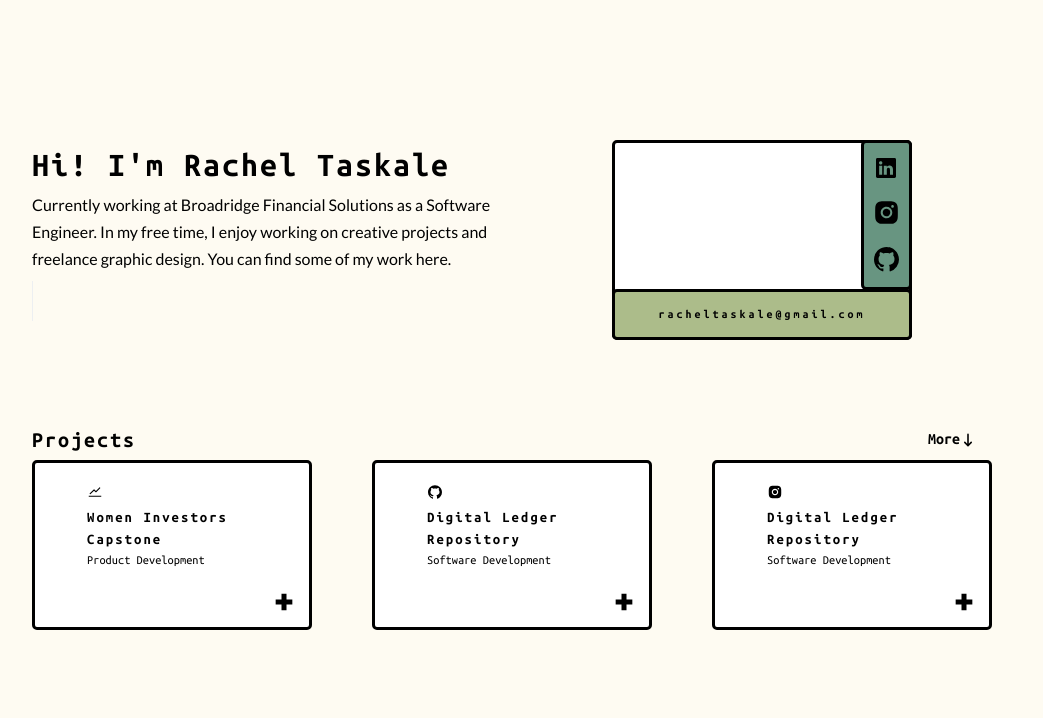
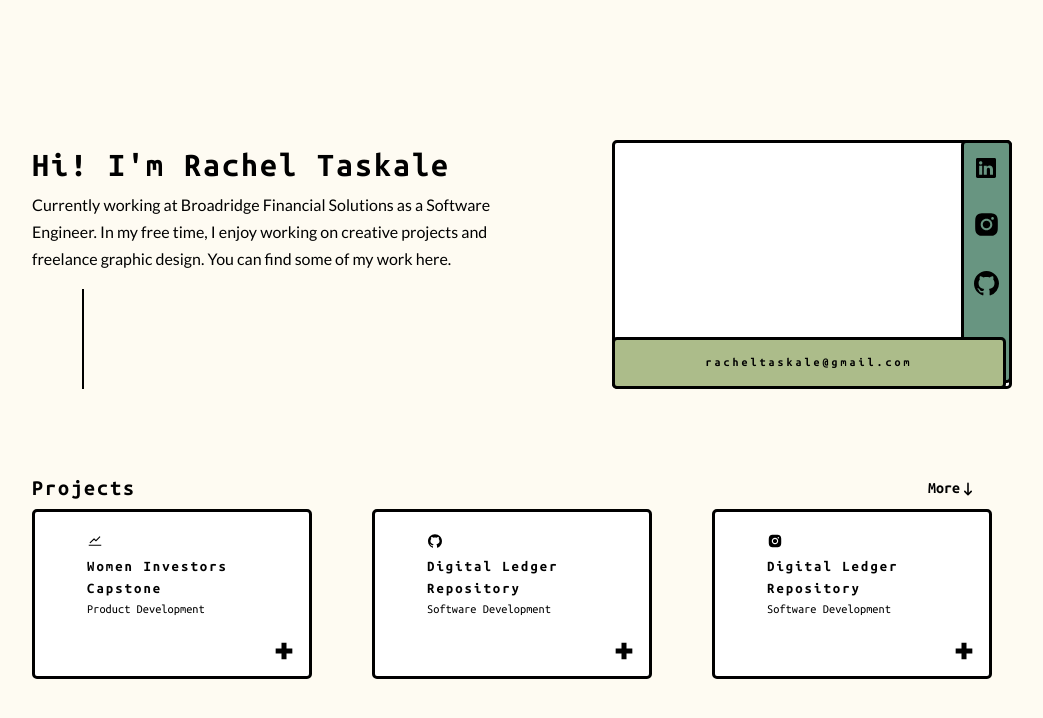
Before and after one commit to rachel-taskale/website, a React (Create React App) app: page / in a window 1280 px wide. Shown: the top 718 px of the page, without its empty margins (128-1171 px from the left). Built offline with nearby package versions, Linux system fonts and the light colour scheme.

Commit message:
modal shows individual descriptions

```diff
--- a/src/App.css
+++ b/src/App.css
@@ -94,16 +94,14 @@
   position:absolute;
   bottom:-3px;
   left:-3px;
-  width:102%;
   height: 4vw;
   background-color: #ACBC8A;
 
 }
-/* @media screen and (max-width: 500px) {
 
-  .header{
-    margin-left: 5%;
-    margin-right: 5%;
-  }
+.vertical-line{
+  margin-top: 2vh;
+  height:12.5vh;
+  border-left:#000000 2px solid;
 
-} */
+}
--- a/src/App.js
+++ b/src/App.js
@@ -46,10 +46,42 @@ function App() {
   },
 ]
   const { isOpen, onOpen, onClose } = useDisclosure()
+  const CustomModal = ({ showModalButtonText, modalHeader, modalBody }) => {
+    const { isOpen, onOpen, onClose } = useDisclosure();
+    return (
+      <>
+        <BiPlusMedical onClick={onOpen} className= "plus-icon" position='fixed' size={20}>
+          {showModalButtonText}
+        </BiPlusMedical>
+        <Modal isOpen={isOpen} onClose={onClose}>
+          <ModalOverlay />
+          <ModalContent>
+            <ModalHeader>{modalHeader}</ModalHeader>
+            <ModalCloseButton />
+            <ModalBody>{modalBody}</ModalBody>
+
+            <ModalFooter>
+              <Button variant="ghost" mr={3} onClick={onClose}>
+                Cancel
+              </Button>
+              <Button
+                colorScheme="red"
+                onClick={() => {
+                  alert(1);
+                }}
+              >
+                Delete
+              </Button>
+            </ModalFooter>
+          </ModalContent>
+        </Modal>
+      </>
+    );
+  }
   return (
     <div className="App">
       <Center>
-     <Box className='header' maxW={['95%', '95%', '95%', '75vw']} pt={100}>
+     <Box className='header' maxW={['93%', '93%', '93%', '75vw']} pt={100}>
         <link rel="preconnect" href="https://fonts.googleapis.com"/>
         <link rel="preconnect" href="https://fonts.gstatic.com" crossorigin/>
         <link href="https://fonts.googleapis.com/css2?family=Lato:wght@300;400;900&family=Ubuntu+Mono:wght@400;700&display=swap" rel="stylesheet"/>
@@ -63,25 +95,26 @@ function App() {
                 <Text className='body-text' lineHeight={1.7}>
                   Currently working at Broadridge Financial Solutions as a Software Engineer. In my free time, I enjoy working on creative projects and freelance graphic design. You can find some of my work <span fontWeight={900}>here.</span>
                 </Text>
-                <Divider mt={2} colorScheme="red" orientation='vertical' h={10} size={2}/>
-                <Text>
-
-
-                </Text>
+                <HStack>
+                  <Box className='vertical-line'>
+                  </Box>
+                  <Text>
+                  </Text>
+                </HStack>
               </div>
             </VStack>
 
           </Box>
 
-          <Box w='fit-content' maxW='400px' ml={20}  minW='300px' minH="200px" className='border' border='3px solid black'  bgColor='#ffffff' borderRadius={5}>
-            <Box className='right-box' h='fit-content'  border='3px solid black' borderRadius={5}>
-              <VStack py='15px' spacing={5} h='full'>
+          <Box w='full' maxW='400px' ml={20}  minW='300px' minH="200px" className='border' border='3px solid black'  bgColor='#ffffff' borderRadius={5}>
+            <Box className='right-box' h='full'  border='3px solid black' borderRadius={5}>
+              <VStack py='15px' spacing={8} h='full'>
                 <Link target="_blank" href='https://www.linkedin.com/in/racheltaskale/' color='black'><BsLinkedin className='icon' size='20px' /></Link>
                 <Link target='_blank' href='' color='black'><AiFillInstagram className='icon' size='29px' href=''/></Link>
                 <Link target='_blank' href='' color='black'><BsGithub className='icon' size='25px' href=''/></Link>
               </VStack>
             </Box>
-            <Box className='bottom-box'  border='3px solid black' borderRadius={5}>
+            <Box className='bottom-box' width='full'  border='3px solid black' borderRadius={5}>
               <Center fontWeight='700' letterSpacing={3} fontSize={12} mt='1vw'>racheltaskale@gmail.com</Center>
             </Box>
           </Box>
@@ -111,23 +144,8 @@ function App() {
                   </Box>
               </Stack>
               </Center>
-              <BiPlusMedical onClick={onOpen} className= "plus-icon" position='fixed' size={20}/>
-              <Modal isOpen={isOpen} onClose={onClose}>
-                <ModalOverlay />
-                <ModalContent>
-                  <ModalHeader>Modal Title</ModalHeader>
-                  <ModalCloseButton />
-                  <ModalBody>
+              <CustomModal  modalHeader={item.description} className= "plus-icon" position='fixed' size={20}/>
 
-                  </ModalBody>
-                  <ModalFooter>
-                    <Button colorScheme='blue' mr={3} onClick={onClose}>
-                      Close
-                    </Button>
-                    <Button variant='ghost'>Secondary Action</Button>
-                  </ModalFooter>
-                </ModalContent>
-              </Modal>
             </Box>
         );})}
       </SimpleGrid>
```
